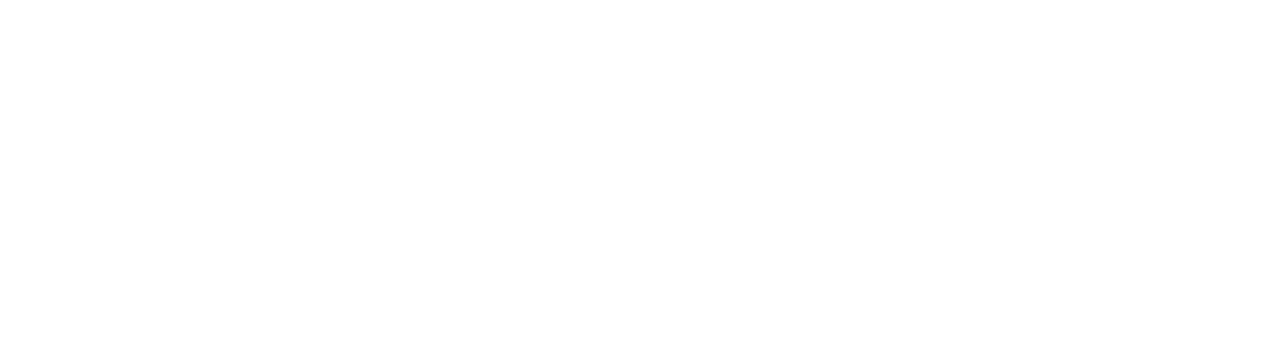
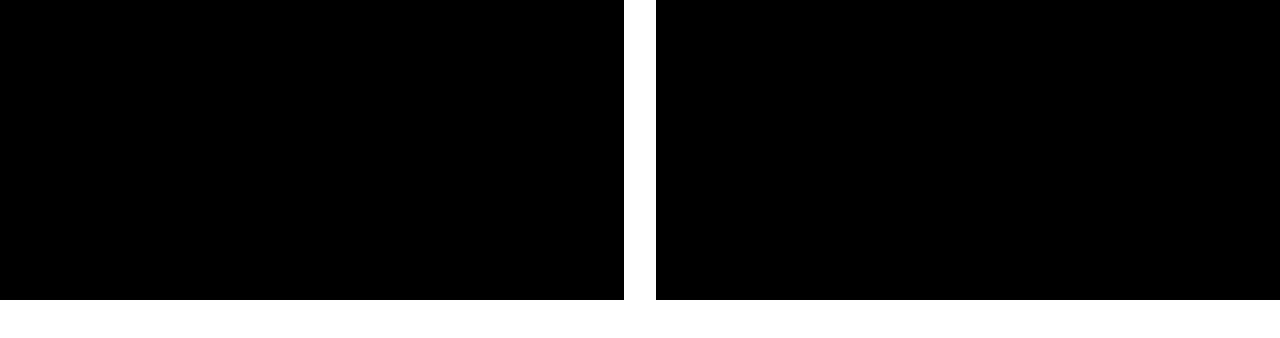
Before and after one commit to AayushiChoubey/VchatLive-WebRTC, a plain HTML site: page index.html in a window 1280 px wide. Drawn offline with Linux system fonts and the light colour scheme.

Commit message:
main.css

```diff
--- a/index.html
+++ b/index.html
@@ -5,7 +5,7 @@
     <meta http-equiv="X-UA-Compatible" content="IE=edge">
     <meta name="viewport" content="width=device-width, initial-scale=1.0">
     <link rel="stylesheet" type ='text/css' media='screen' href="main.css">
-    <title>Document</title>
+    <title>PeerChat</title>
 </head>
 <body>
 
--- a/main.css
+++ b/main.css
@@ -0,0 +1,17 @@
+*{
+    margin: 0;
+    padding: 0;
+    box-sizing: border-box;
+}
+
+#videos{
+    display: grid;
+    grid-template-columns: 1fr 1fr;
+    gap: 2em;
+}
+
+.video-player{
+    background-color: black;
+    width: 100%;
+    height: 300px;
+}
```
